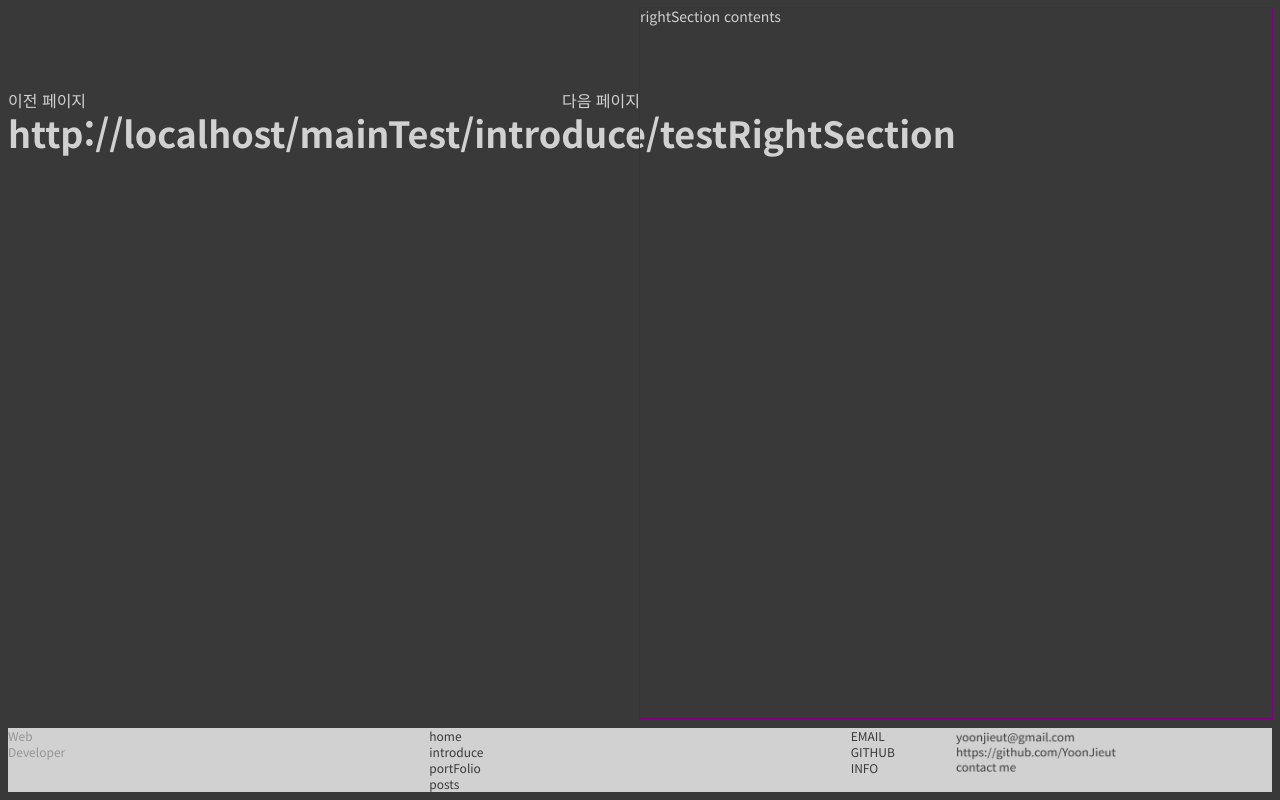
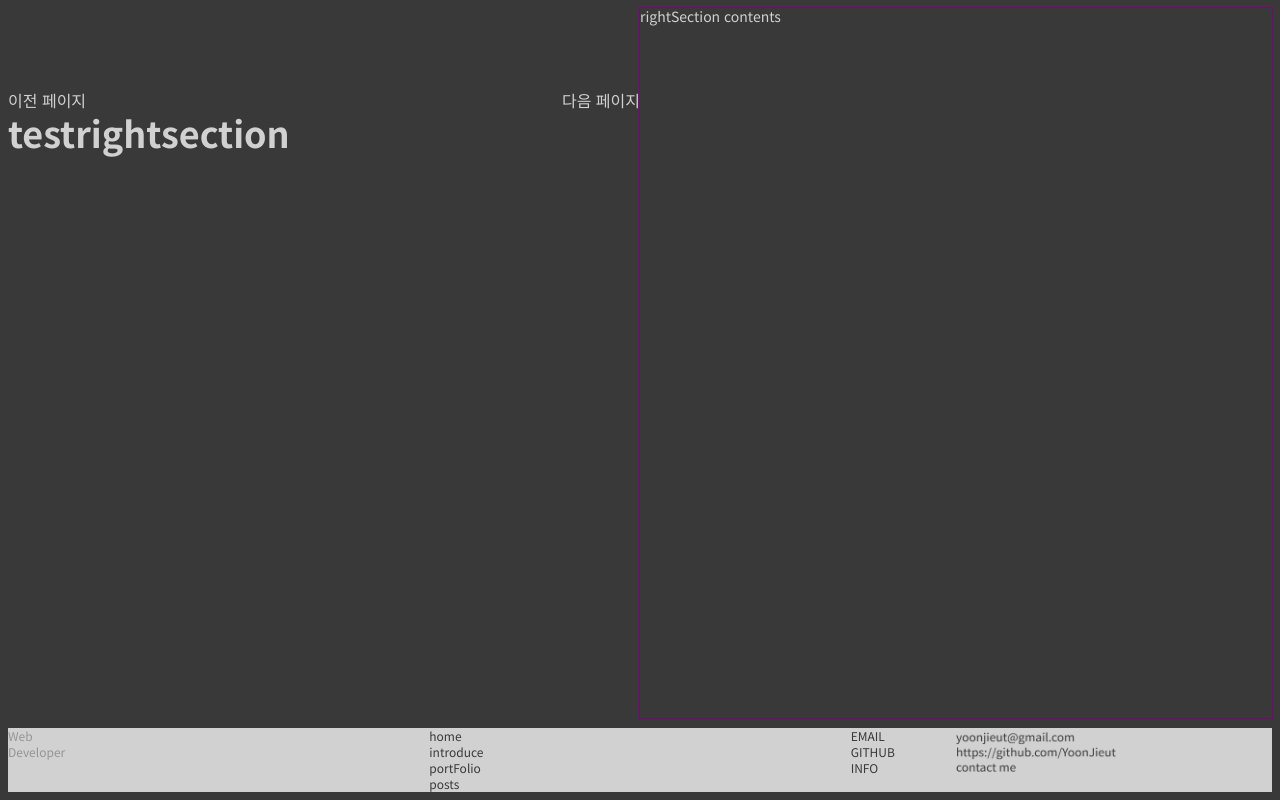
Before and after one commit to YoonJieut/YoonJieutBlog, a Next.js app: page /mainTest/introduce/testRightSection in a window 1280 px wide. Built offline with nearby package versions, Linux system fonts and the light colour scheme; a web font is replaced by a local one.

Commit message:
feat : 의존성 배열 하나만 쓰도록 분리 및 테스팅 완료
urlParamMaker가 잘 작동되는 것을 확인

```diff
--- a/app/(pages)/mainTest/introduce/(portfolio)/@menuComp/page.tsx
+++ b/app/(pages)/mainTest/introduce/(portfolio)/@menuComp/page.tsx
@@ -1,6 +1,7 @@
 "use client";
 
 import H1 from "@/app/components/ui/Atom/Basic/H1";
+import urlParamMaker from "@/app/utils/urlParamMaker";
 import { useEffect, useState } from "react";
 
 // 해당 컴포넌트는 pf 페이지의 왼쪽 섹션에 해당하며 병렬 로딩을 구현했다.
@@ -14,18 +15,19 @@ import { useEffect, useState } from "react";
 // 3. 맨 뒤로 가면 처음으로 돌아오는 로직을 추가한다. (0에서 뒤로 가면 마지막으로 간다 그리고 마지막에서 앞으로 가면 처음으로 간다.)
 
 const MenuComp = () => {
-  console.log("MenuComp");
-  console.log("window.location.href : ", window.location.href);
+  const [url, setUrl] = useState("");
+  const [currentMenu, setCurrentMenu] = useState("");
 
-  const [url, setUrl] = useState("");
   // 현재 url을 가져온다.
   useEffect(() => {
     console.log("MenuComp useEffect");
     setUrl(window.location.href);
   }, []);
-  // 가져온 문자열을 컴포넌트에 업데이트 한다.
+
   useEffect(() => {
-    console.log("now url : ", url);
+    console.log("MenuComp useEffect2");
+    const param = urlParamMaker(url);
+    setCurrentMenu(param as string); // 타입에러 : 타입을 string으로 강제로 변환했다.
   }, [url]);
 
   const handlePrevClick = () => {
@@ -48,7 +50,7 @@ const MenuComp = () => {
 
         <button onClick={handleNextClick}>다음 페이지</button>
       </div>
-      <H1 text={url} />
+      <H1 text={currentMenu} />
     </>
   );
 };
```
